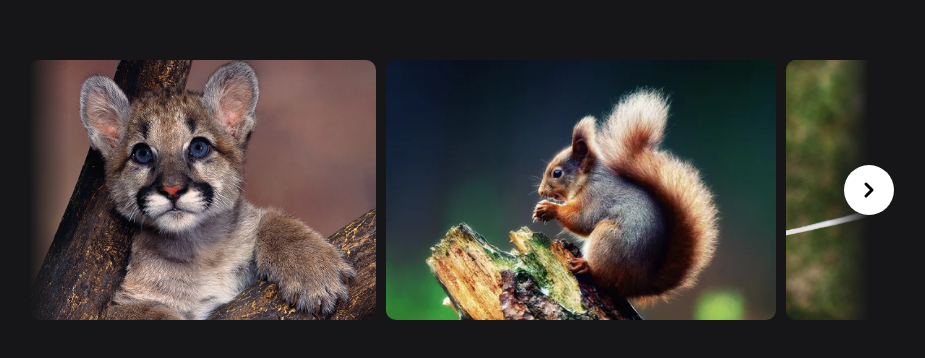
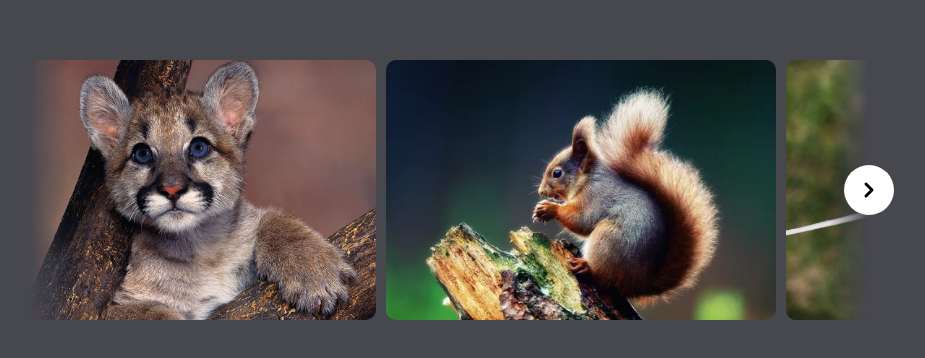
Before and after one commit to Aleky63/proba-slaider, a plain HTML site: page index.html in a window 1280 px wide. Shown: the part 210-568 px from the top of the page, without its empty margins (191-1116 px from the left). Drawn offline with Linux system fonts and the light colour scheme.

Commit message:
01_28.11

```diff
--- a/main.css
+++ b/main.css
@@ -7,7 +7,7 @@
 body {
   margin: 0;
   font-family: "Arial", sans-serif;
-  background-color: #161618; /* Цвет фона страницы */
+  background-color: #47474e; /* Цвет фона страницы */
   height: 100dvh;
   display: flex;
   align-items: center;
```
